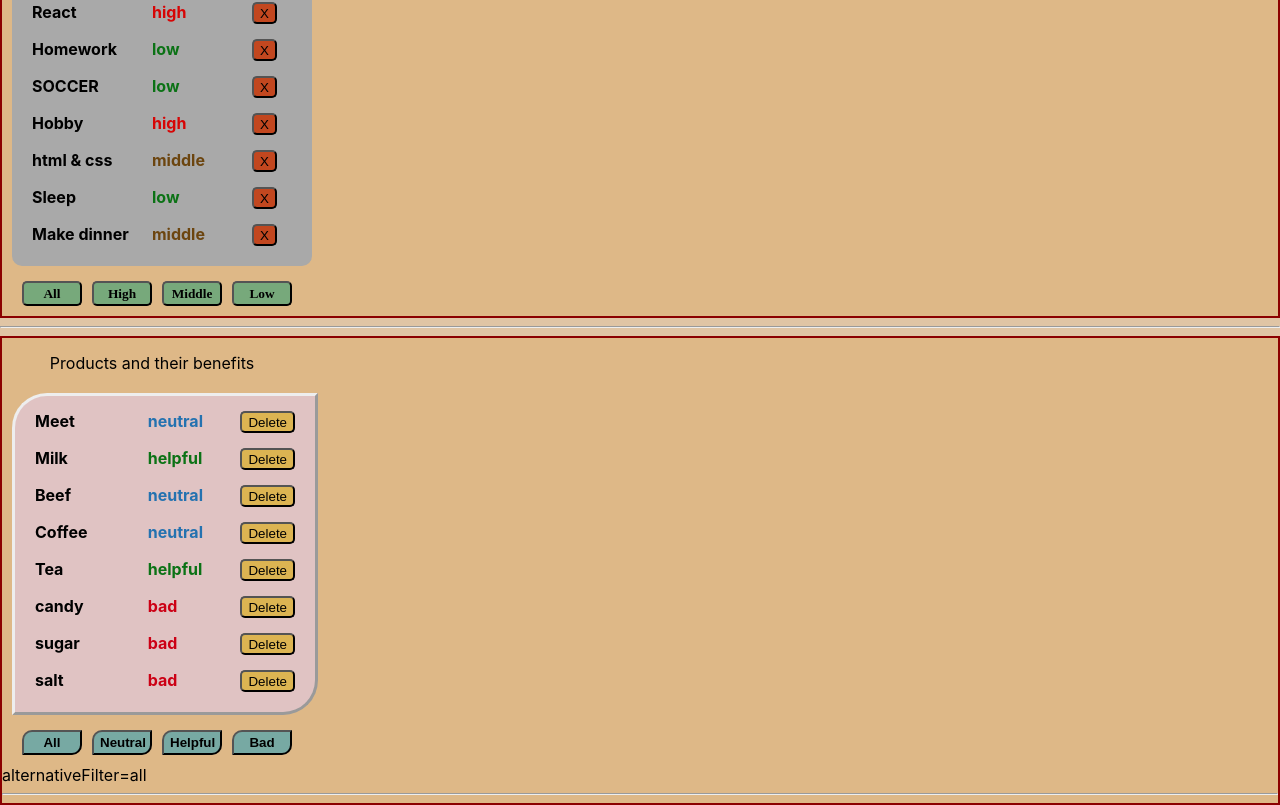
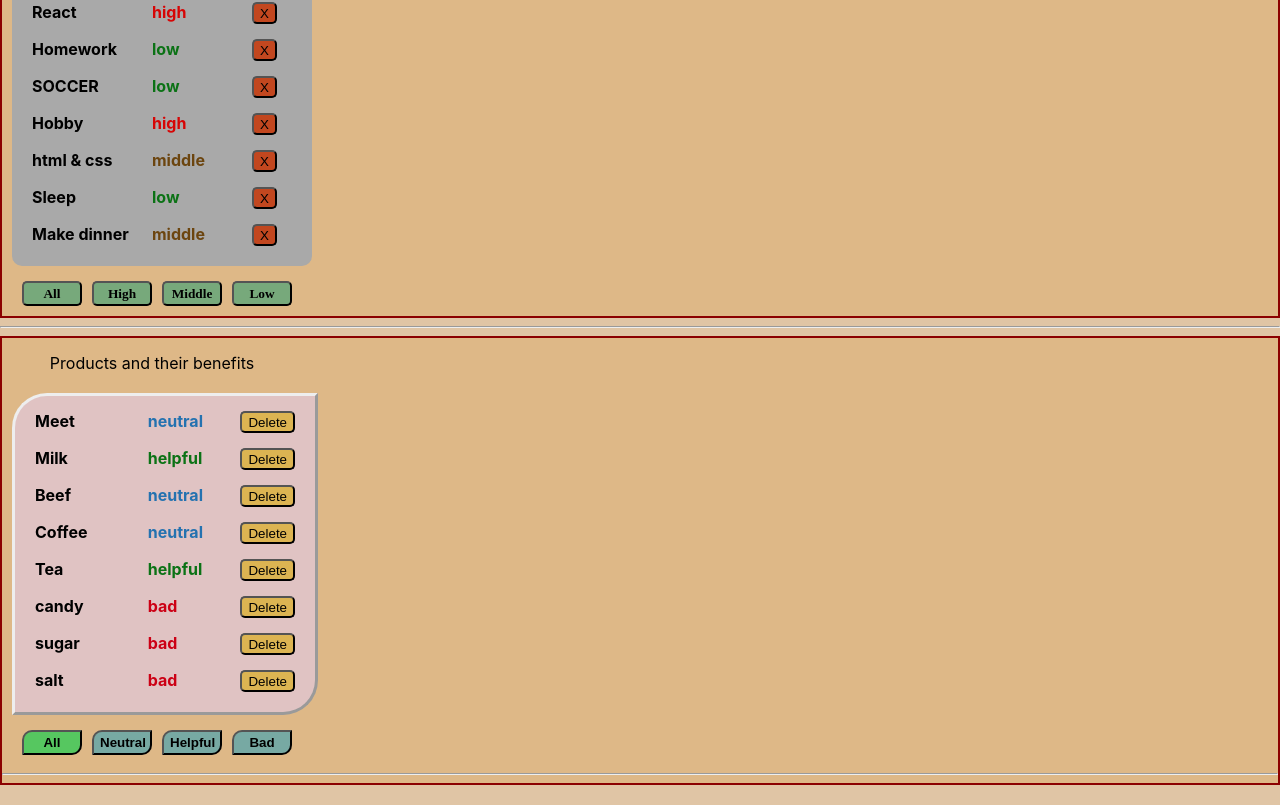
Before and after one commit to OlegWeremyew/MyHomeWork, a React (Create React App) app: page / in a window 1280 px wide. Shown: the part 490-1295 px from the top of the page. Built offline with nearby package versions, Linux system fonts and the light colour scheme.

Commit message:
task 2 alternative

```diff
--- a/src/p2-homeworks/h2/Affairs.module.css
+++ b/src/p2-homeworks/h2/Affairs.module.css
@@ -129,3 +129,7 @@
     width: 300px;
     text-align: center;
 }
+
+.active {
+    background-color: #56c760;
+}
--- a/src/p2-homeworks/h2/AlternativeAffairs.tsx
+++ b/src/p2-homeworks/h2/AlternativeAffairs.tsx
@@ -5,7 +5,7 @@ import AlternativeAffair from "./AlternativeAffair";
 
 type AlternativeAffairsPropsType = {
     data: Array<AlternativeAffairType>
-    setAlternativeFilter: Dispatch<SetStateAction<FilterAlternativeType>>
+    setAlternativeFilter: (alternativeFilter: FilterAlternativeType) => void
     deleteAlternativeAffairCallback: (id: number) => void
     alternativeFilter: FilterAlternativeType
 }
@@ -33,7 +33,7 @@ function AlternativeAffairs(props: AlternativeAffairsPropsType) {
     }
 
     const activeClass = (alternativeFilter: FilterAlternativeType) => {
-        return c.alternativeButton + (props.alternativeFilter === alternativeFilter? " " + c.active: "")
+        return c.alternativeButton + (props.alternativeFilter === alternativeFilter ? " " + c.active : "")
     }
 
     return (
--- a/src/p2-homeworks/h2/HW2.tsx
+++ b/src/p2-homeworks/h2/HW2.tsx
@@ -99,8 +99,8 @@ function HW2() {
                 <AlternativeAffairs
                     data={filteredAlternativeAffairs}
                     setAlternativeFilter={setAlternativeFilter}
-                    deleteAlternativeAffairCallback={deleteAlternativeAffairCallback}/>
-                    alternativeFilter={alternativeFilter}
+                    deleteAlternativeAffairCallback={deleteAlternativeAffairCallback}
+                    alternativeFilter={alternativeFilter}/>
                 <hr/>
             </div>
         </div>
```
